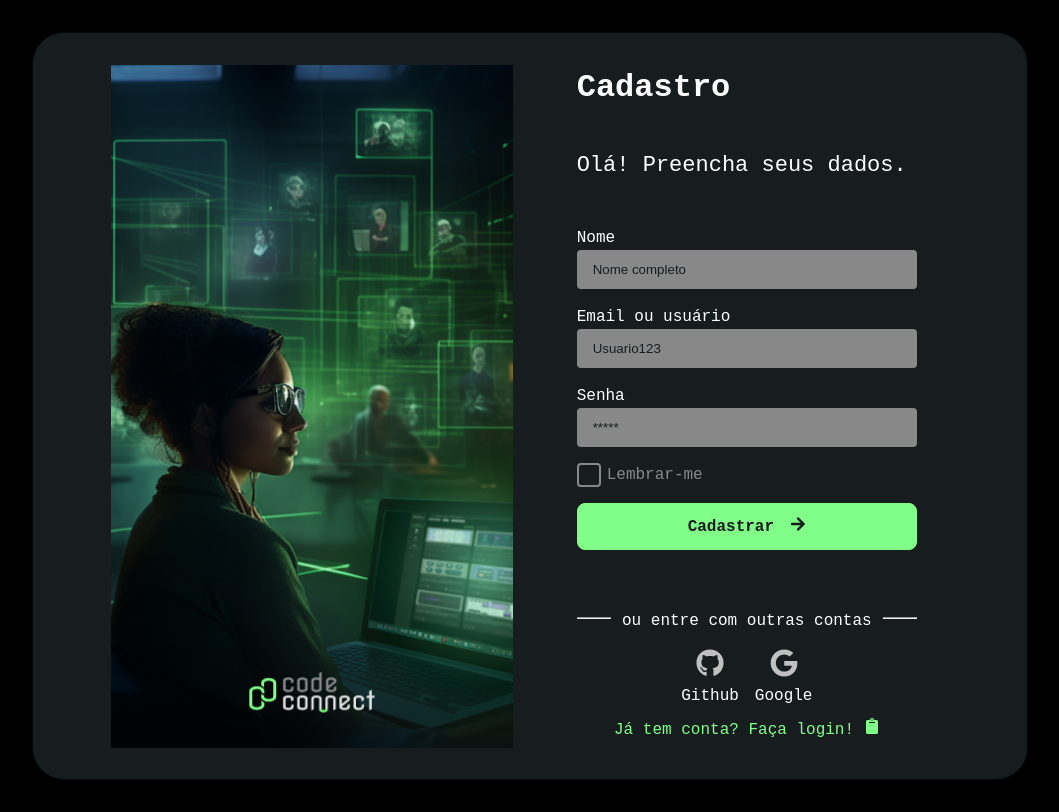
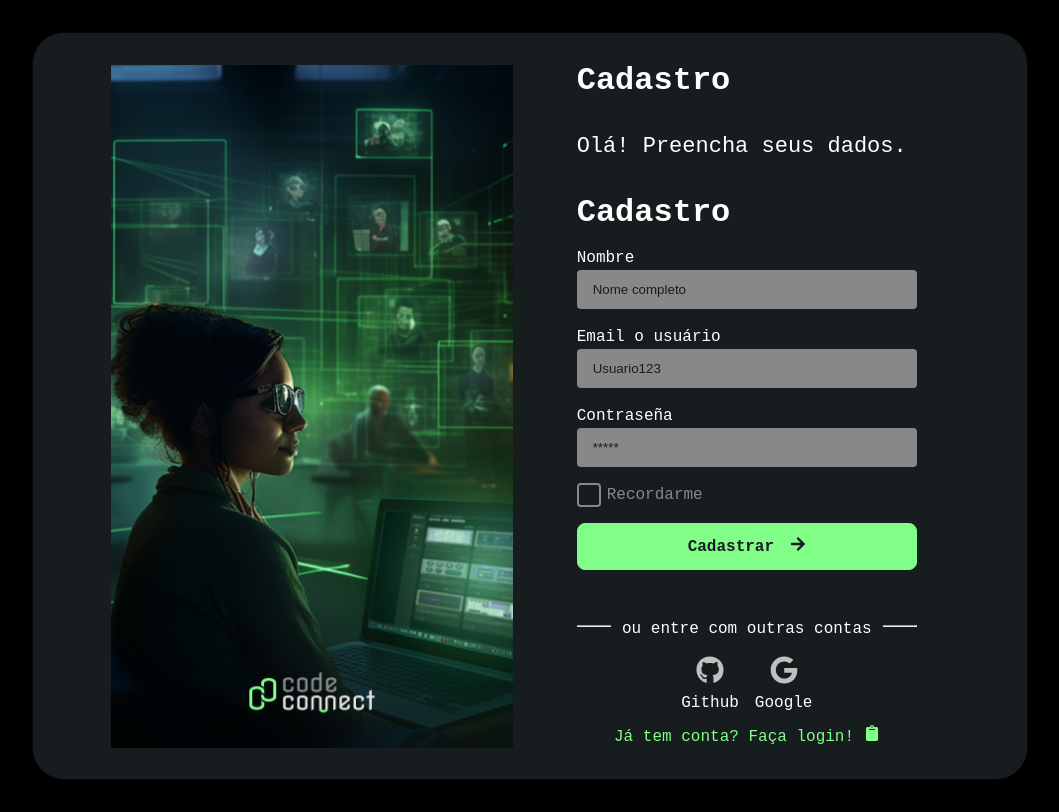
Before and after one commit to DaysibelPitter/CodeConnect, a React (Vite) app: page /cadastro in a window 1280 px wide. Shown: the whole page, without its empty margins (110-1169 px from the left). Built offline with nearby package versions, Linux system fonts and the light colour scheme; no server answers; the database is empty.

Commit message:
conecte el formulario con la coleccion de usuarios para logar y registrar en firebase los datos

```diff
--- a/src/components/Form/Form.tsx
+++ b/src/components/Form/Form.tsx
@@ -1,90 +1,160 @@
+import { useState } from "react";
+import { useNavigate } from "react-router-dom";
+import { collection, addDoc, getDocs, query, where, DocumentData } from "firebase/firestore";
+import { db } from "../../config/firebase";
+import "./form.css";
+import Boton from "../../components/Boton/Boton";
 import { FaArrowRight } from "react-icons/fa";
-import "./form.css";
-import { useForm } from "react-hook-form";
-import { useNavigate } from "react-router-dom";
-import Boton from "../../components/Boton/Boton";
-
-interface FormData {
-  nome: string;
-  email: string;
-  password: string;
-  lembrar?: boolean;
-}
+import { useDispatch } from "react-redux";
+import { setUsuarioActual } from "../../Redux/sliceUsers";
+import { Usuario } from "../../Redux/sliceUsers";
 
 interface FormProps {
   isCadastro?: boolean;
+  onRegistrar?: (nome: string, email: string, password: string) => Promise<void>;
+  onLogin?: (email: string, password: string) => Promise<DocumentData | null>;
 }
 
+
 function Form({ isCadastro = false }: FormProps) {
-  const {
-    register,
-    handleSubmit,
-    formState: { errors },
-  } = useForm<FormData>();
-
+  const [nome, setNome] = useState("");
+  const [email, setEmail] = useState("");
+  const [password, setPassword] = useState("");
+  const [lembrar, setLembrar] = useState(false);
+  const [errorMessage, setErrorMessage] = useState("");
   const navigate = useNavigate();
 
-  const onSubmit = (data: FormData) => {
-    console.log("Datos enviados:", data);
+const dispatch = useDispatch();
 
-    if (data.email && data.password) {
+  const handleSubmit = async (e: React.FormEvent) => {
+    e.preventDefault();
+    setErrorMessage("");
+
+    if (!nome && isCadastro) {
+      setErrorMessage("El nombre es obligatorio.");
+      return;
+    }
+    if (!email) {
+      setErrorMessage("Ingresa un email o usuario válido.");
+      return;
+    }
+    if (!password || password.length < 5 || !/\d/.test(password) || !/[A-Za-z]/.test(password)) {
+      setErrorMessage(" La contraseña debe tener al menos 5 caracteres y contener letras y números.");
+      return;
+    }
+
+    if (isCadastro) {
+      await registrarUsuario();
+      navigate("/");
+    } else {
+      const usuario = await validarLogin();
+      if (usuario) {
         navigate("/feed");
+      } else {
+        setErrorMessage("⚠️ Credenciales incorrectas. Verifica tu email y contraseña.");
+      }
     }
   };
 
+const registrarUsuario = async () => {
+  await addDoc(collection(db, "usuarios"), {
+    usuario: email.split("@")[0],
+    nombre: nome,
+    email,
+    contraseña: password,
+    fecha_registro: new Date(),
+    proyectosCreados: [],
+    conexiones: [],
+  });
+
+  console.log("Usuario registrado correctamente.");
+};
+
+const validarLogin = async () => {
+  const q = query(collection(db, "usuarios"), where("email", "==", email));
+  const querySnapshot = await getDocs(q);
+
+  if (!querySnapshot.empty) {
+    const usuarioData = querySnapshot.docs[0].data() as Usuario;
+    const usuario: Usuario = {
+
+      ...usuarioData,
+      id: querySnapshot.docs[0].id,
+      proyectosCreados: usuarioData.proyectosCreados || [],
+      conexiones: usuarioData.conexiones || [],
+    };
+
+    dispatch(setUsuarioActual(usuario));
+    console.log("Login exitoso. Usuario guardado en Redux:", usuario);
+    return usuario;
+  }
+  return null;
+};
+
+
   return (
-    <form onSubmit={handleSubmit(onSubmit)} className="form">
+    <div className="form-container">
+      <h1>{isCadastro ? "Cadastro" : "Login"}</h1>
+      <form onSubmit={handleSubmit} className="form">
+
         {isCadastro && (
-        <div>
           <div className="inputContainer">
-          <label htmlFor="nome">Nome</label>
+            <label>Nombre</label>
             <input
               type="text"
-            id="nome"
+              placeholder="Nome completo"
               className="inputForm"
-            placeholder="Nome completo"
-            {...register("nome", { required: "O nome é obrigatório" })}
+              value={nome}
+              onChange={(e) => setNome(e.target.value)}
             />
-          {errors.nome && <p className="error-mensagem">{errors.nome.message}</p>}
+          </div>
+        )}
+
+        <div className="inputContainer">
+          <label>Email o usuário</label>
+          <input
+            type="text"
+            placeholder="Usuario123"
+            className="inputForm"
+            value={email}
+            onChange={(e) => setEmail(e.target.value)}
+          />
         </div>
 
-        </div>
-      )}
         <div className="inputContainer">
-  <label htmlFor="email">Email ou usuário</label>
-      <input
-        type="email"
-        id="email"
-        className="inputForm"
-        placeholder="Usuario123"
-        {...register("email", { required: "O email é obrigatório" })}
-      />
-      {errors.email && <p className="error-mensagem">{errors.email.message}</p>}
-</div>
-      <div className="inputContainer">
-      <label htmlFor="password">Senha</label>
+          <label>Contraseña</label>
           <input
             type="password"
-        id="password"
+            placeholder="*****"
             className="inputForm"
-        placeholder="*****"
-        {...register("password", { required: "A senha é obrigatória" })}
+            value={password}
+            onChange={(e) => setPassword(e.target.value)}
           />
-      {errors.password && <p className="error-mensagem">{errors.password.message}</p>}
         </div>
 
-
         <div className="lembrarSenha">
-        <label htmlFor="lembrar" className="lembrarSenhaLabel">
-          <input type="checkbox" id="lembrar" {...register("lembrar")} />
-          Lembrar-me
+          <label className="lembrarSenhaLabel">
+            <input
+              type="checkbox"
+              checked={lembrar}
+              onChange={(e) => setLembrar(e.target.checked)}
+            />
+            Recordarme
           </label>
-        {!isCadastro && <a href="#">Esqueci a senha</a>}
         </div>
 
-<Boton texto={isCadastro ? "Cadastrar" : "Login"} tipo="submit" colorFondo="#81FE88" colorTexto="#171D1F" className="botaoForm" icone={<FaArrowRight />} />
+        {errorMessage && <p className="error-mensagem">{errorMessage}</p>}
 
+        <Boton
+          texto={isCadastro ? "Cadastrar" : "Login"}
+          tipo="submit"
+          colorFondo="#81FE88"
+          colorTexto="#171D1F"
+          className="botaoForm"
+          icone={<FaArrowRight />}
+        />
       </form>
+    </div>
   );
 }
 
```
Lines whose indentation alone changed are shown as unchanged.
